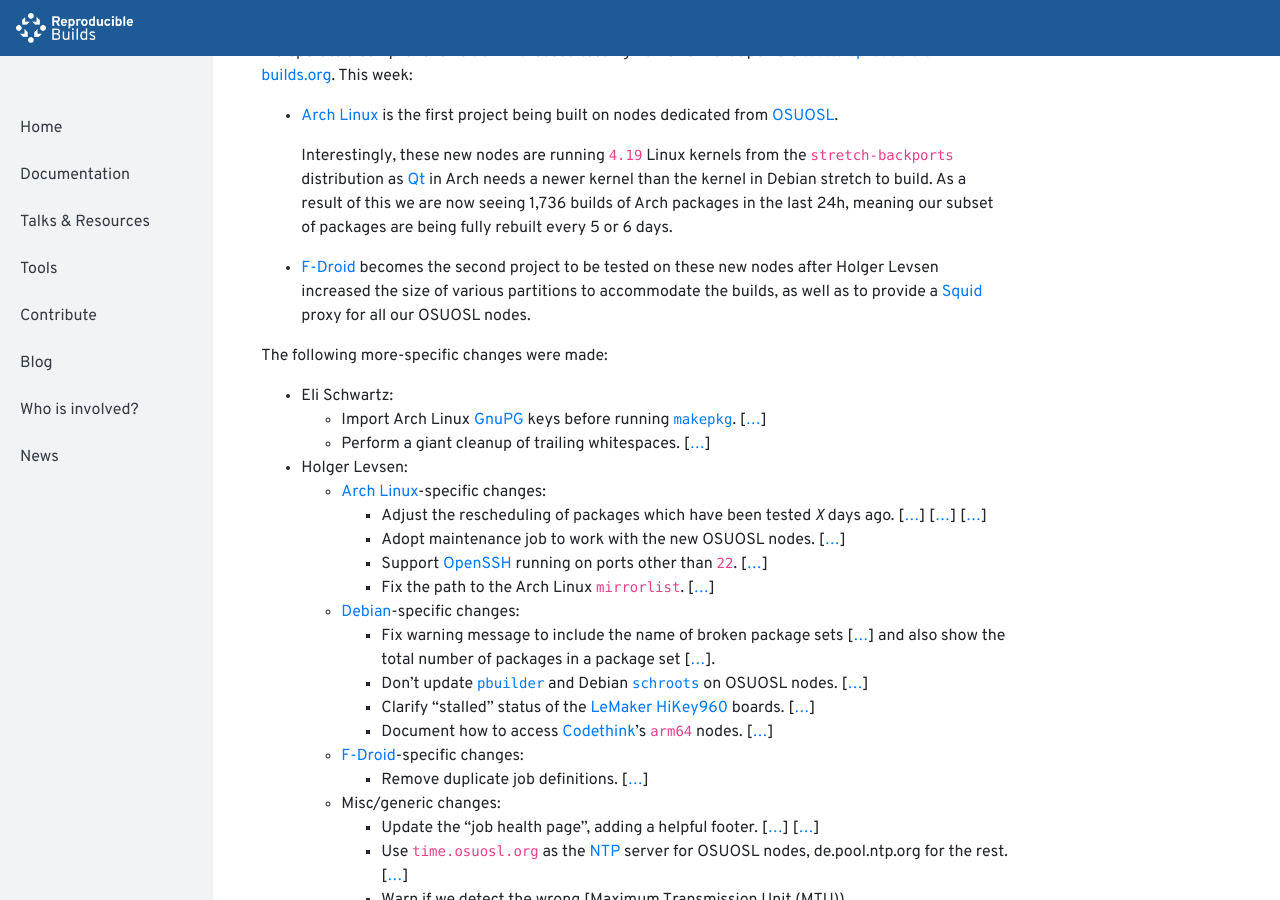
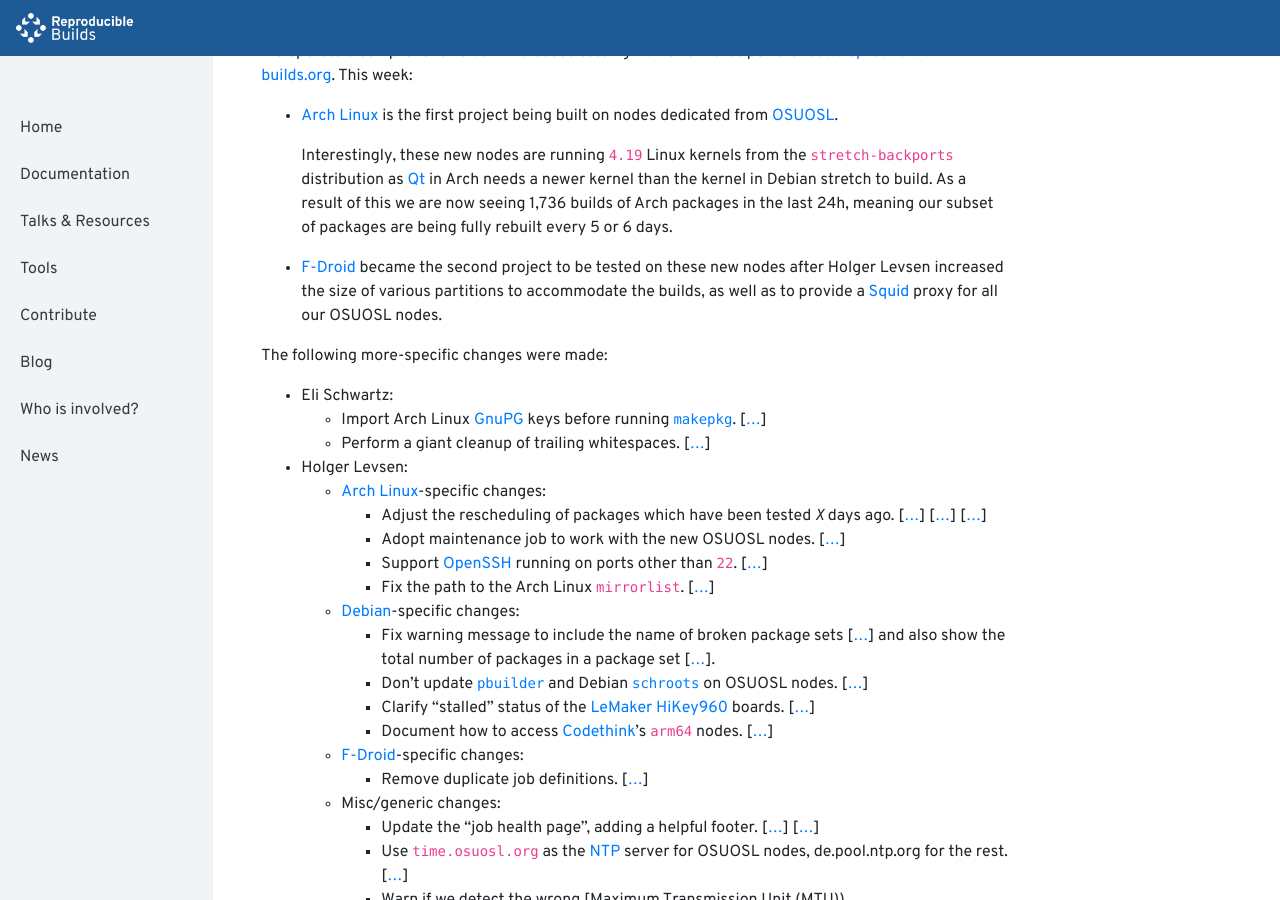
Before and after one commit to prototypefund/reproducible-website, a Jekyll site: the page built from _blog/posts/195.md, in a window 1280 px wide and 900 px high, scrolled down 2133 px. Built offline with Jekyll 4.4.1, drawn with Linux system fonts in a browser that asks for light colours.

Commit message:
"F-Droid becomes" -> "F-Droid became".

```diff
--- a/_blog/posts/195.md
+++ b/_blog/posts/195.md
@@ -64,7 +64,7 @@
 
    Interestingly, these new nodes are running `4.19` Linux kernels from the `stretch-backports` distribution as [Qt](https://www.qt.io/) in Arch needs a newer kernel than the kernel in Debian stretch to build. As a result of this we are now seeing 1,736 builds of Arch packages in the last 24h, meaning our subset of packages are being fully rebuilt every 5 or 6 days.
 
-* [F-Droid](https://f-droid.org/) becomes the second project to be tested on these new nodes after Holger Levsen increased the size of various partitions to accommodate the builds, as well as to provide a [Squid](http://www.squid-cache.org/) proxy for all our OSUOSL nodes.
+* [F-Droid](https://f-droid.org/) became the second project to be tested on these new nodes after Holger Levsen increased the size of various partitions to accommodate the builds, as well as to provide a [Squid](http://www.squid-cache.org/) proxy for all our OSUOSL nodes.
 
 The following more-specific changes were made:
 
```
